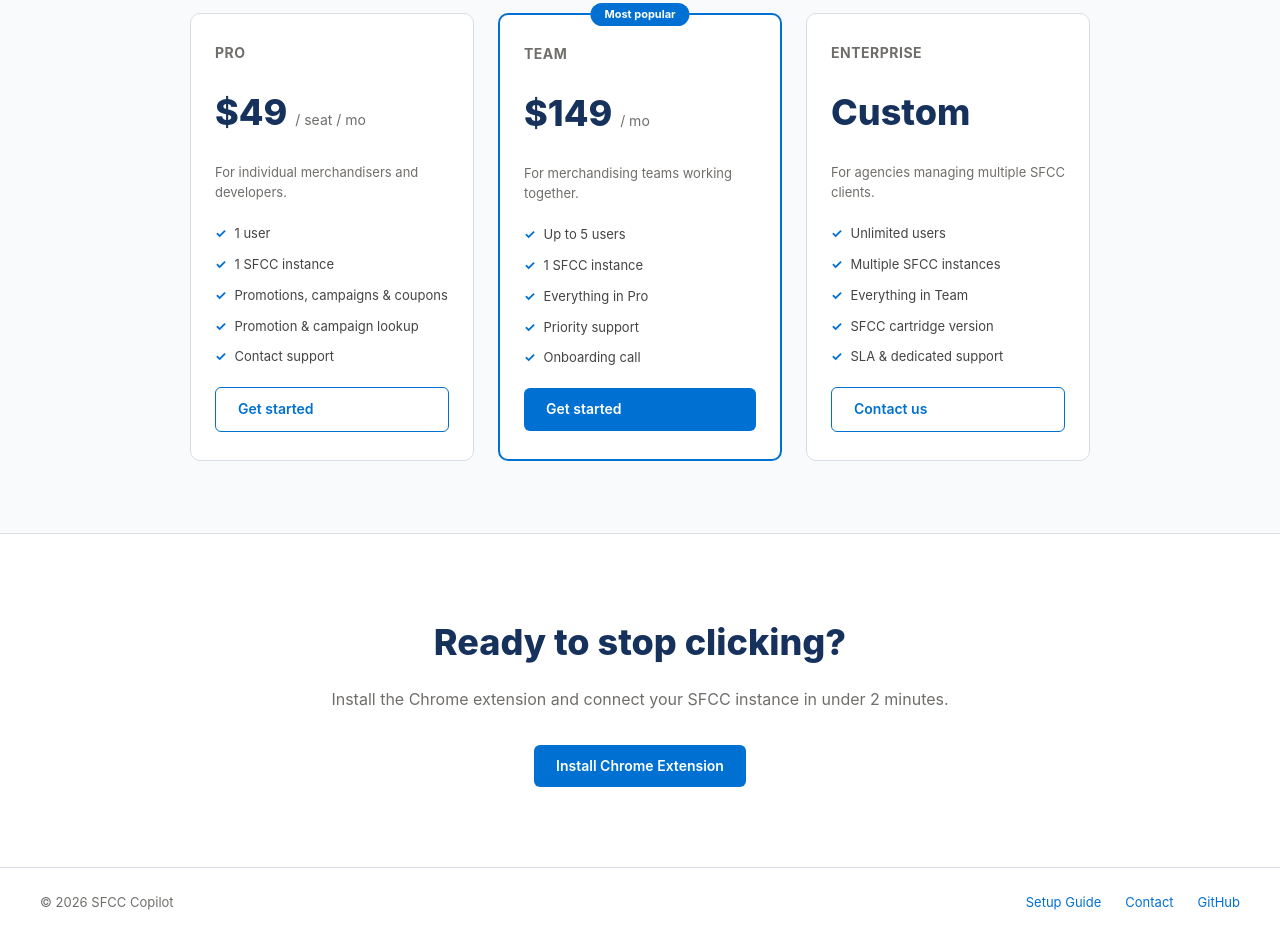
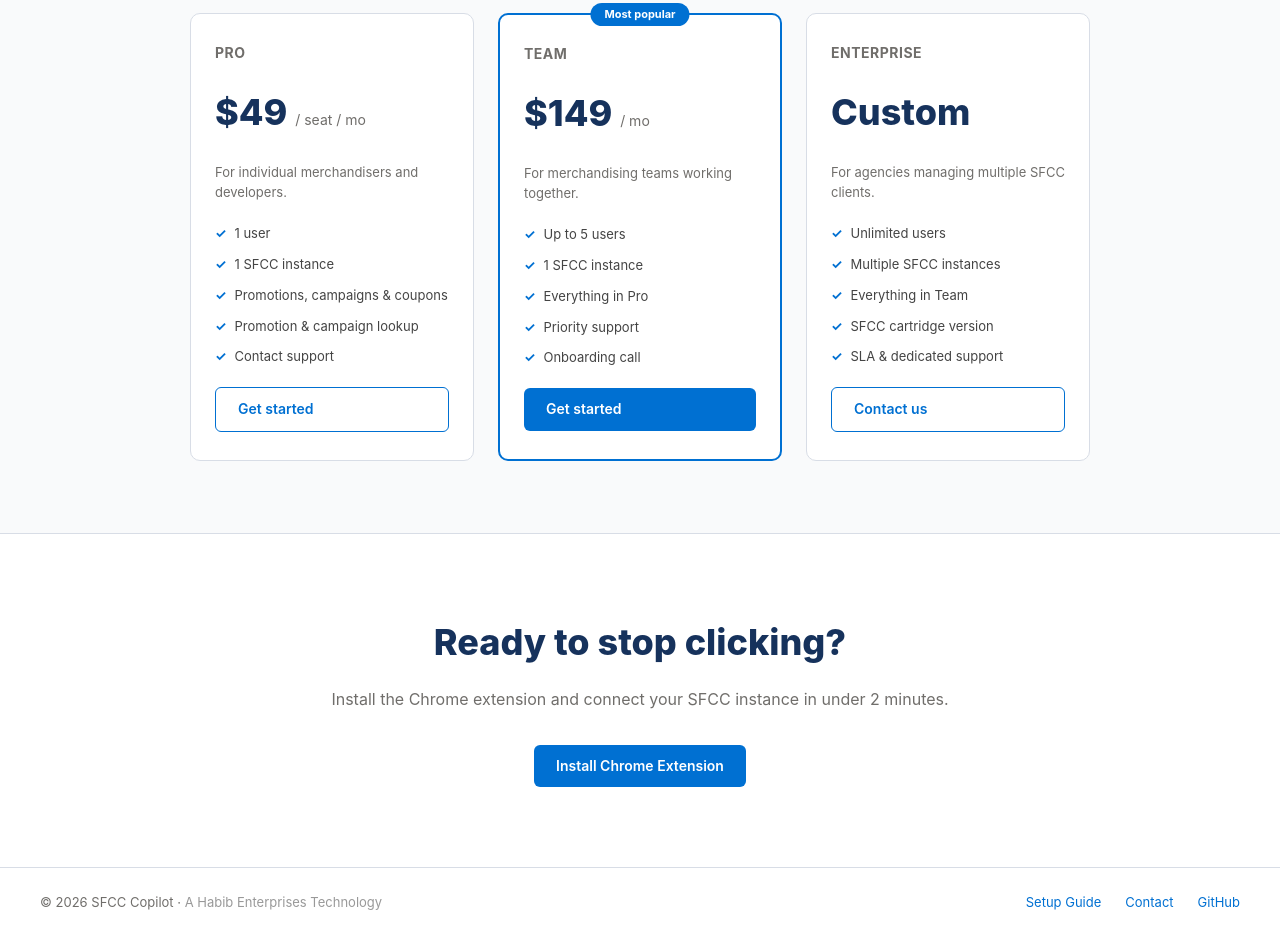
Before and after one commit to thiagohaabib/sfcc-copilot, a browser extension: page landing/index.html in a window 1280 px wide. Shown: the part 2255-3192 px from the top of the page. Drawn offline with Linux system fonts and the light colour scheme.

Commit message:
feat: landing page + setup guide

```diff
--- a/landing/index.html
+++ b/landing/index.html
@@ -694,7 +694,7 @@
 
 <!-- Footer -->
 <footer>
-  <span>© 2026 SFCC Copilot</span>
+  <span>© 2026 SFCC Copilot · <span style="color:#999;">A Habib Enterprises Technology</span></span>
   <div style="display:flex;gap:24px;">
     <a href="setup.html">Setup Guide</a>
     <a href="https://wa.me/5513997486881?text=Hi!%20I%27m%20interested%20in%20SFCC%20Copilot%20[Pro/Team/Enterprise]">Contact</a>
```
